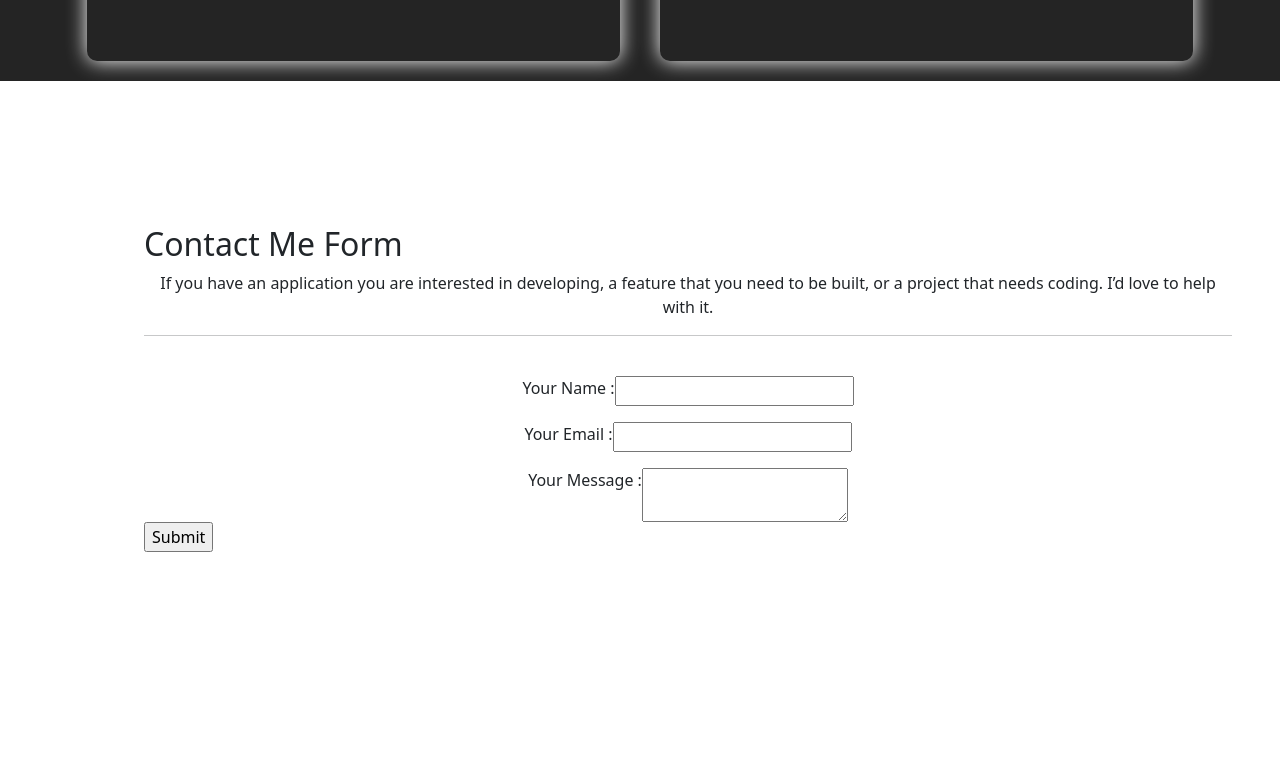
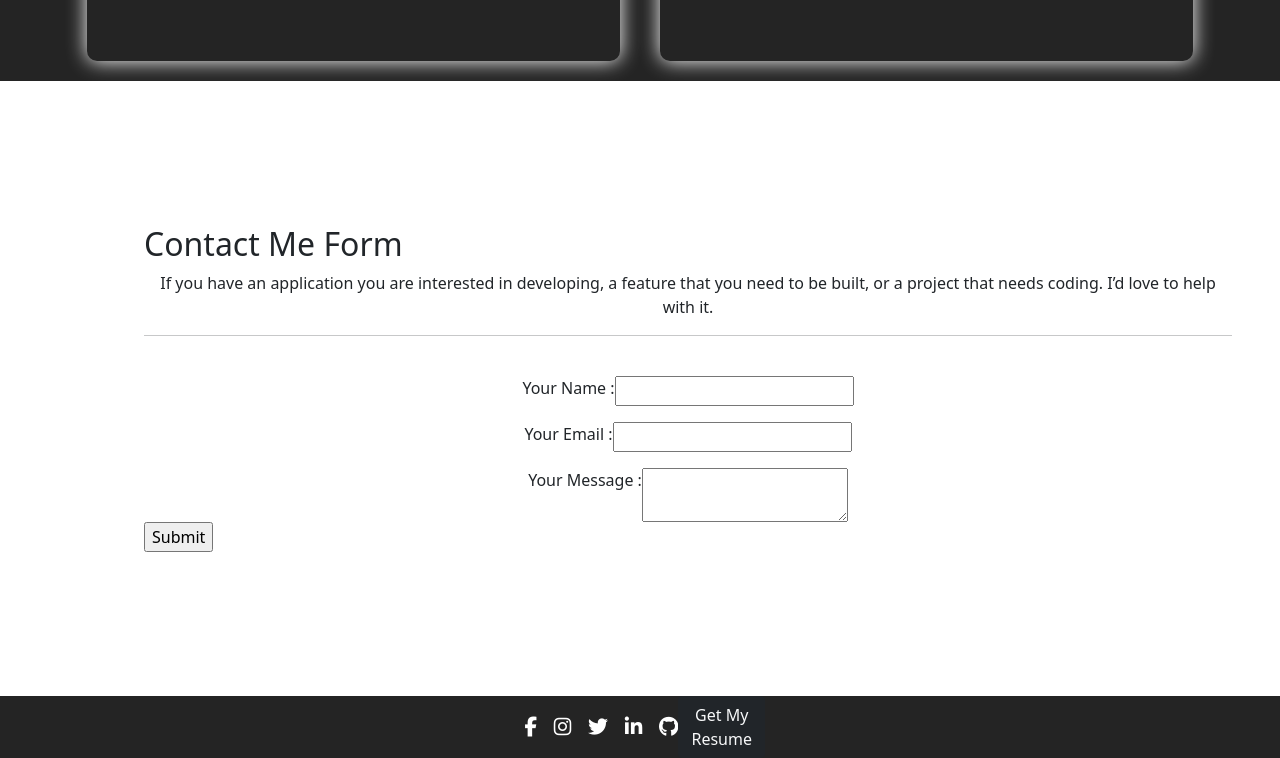
Before and after one commit to RailonA/professional-portfolio-JS, a website built with webpack: page dist/index.html in a window 1280 px wide. Shown: the part 1903-2661 px from the top of the page. Before the commit the page ends 2599 px from the top, so only its background shows below. Built offline with nearby package versions, Linux system fonts and the light colour scheme; files whose address does not match are found by name.

Commit message:
Add footer

```diff
--- a/src/index.js
+++ b/src/index.js
@@ -4,6 +4,7 @@ import header from './scripts/header';
 import main from './scripts/main';
 import project from './scripts/project';
 import form from './scripts/form';
+import footer from './scripts/footer';
 
 const content = document.querySelector('#content');
 content.className = 'body ';
@@ -17,7 +18,7 @@ const homePage = () => {
     mainPage.append(main());
     mainPage.append(project());
     mainPage.append(form());
-
+    mainPage.append(footer());
   };
 
 
--- /dev/null
+++ b/src/scripts/footer.js
@@ -0,0 +1,40 @@
+import setAttributes from "./setAttributes";
+
+const footer = () => {
+
+  const footer = document.createElement('footer');
+  footer.className = 'd-flex justify-content-center';
+
+
+  const footerWrapper = document.createElement('div')
+  footerWrapper.className = 'd-flex';
+
+  const footerLinkWrapper = document.createElement('div')
+  footerLinkWrapper.className = 'd-flex col-8 justify-content-between';
+
+  const pdfWrapper = document.createElement('a')
+  pdfWrapper.className = '';
+  pdfWrapper.setAttribute("href", './assets/RailonAcostaResume.pdf')
+  pdfWrapper.className = 'btn btn-dark text-light'
+  pdfWrapper.textContent = 'Get My Resume'
+
+  const facebookLink = document.createElement('i')
+  const instagramLink = document.createElement('i')
+  const twitterLink = document.createElement('i')
+  const linkedinLink = document.createElement('i')
+  const githubLink = document.createElement('i')
+
+  facebookLink.className = 'fab fa-facebook-f fa-lg d-flex align-items-center '
+  instagramLink.className = 'fab fa-instagram fa-lg d-flex align-items-center'
+  twitterLink.className = 'fab fa-twitter fa-lg d-flex align-items-center'
+  linkedinLink.className = 'fab fa-linkedin-in fa-lg d-flex align-items-center'
+  githubLink.className = 'fab fa-github fa-lg d-flex align-items-center'
+
+  footerLinkWrapper.append(facebookLink,instagramLink,twitterLink,linkedinLink,githubLink)
+  footerWrapper.append(footerLinkWrapper, pdfWrapper)
+  footer.append(footerWrapper);
+
+  return footer;
+};
+
+export default footer;
--- a/src/styles/style.scss
+++ b/src/styles/style.scss
@@ -57,9 +57,17 @@ header a:hover {
 }
 
 .form {
- background-color: white;
+  background-color: white;
 }
 
 .thankyou_message {
   display: none;
 }
+
+footer {
+  background-color: #242424;
+}
+
+footer i {
+  color: white;
+}
```
Also changed, not shown: dist/main.js, 1 other file.
